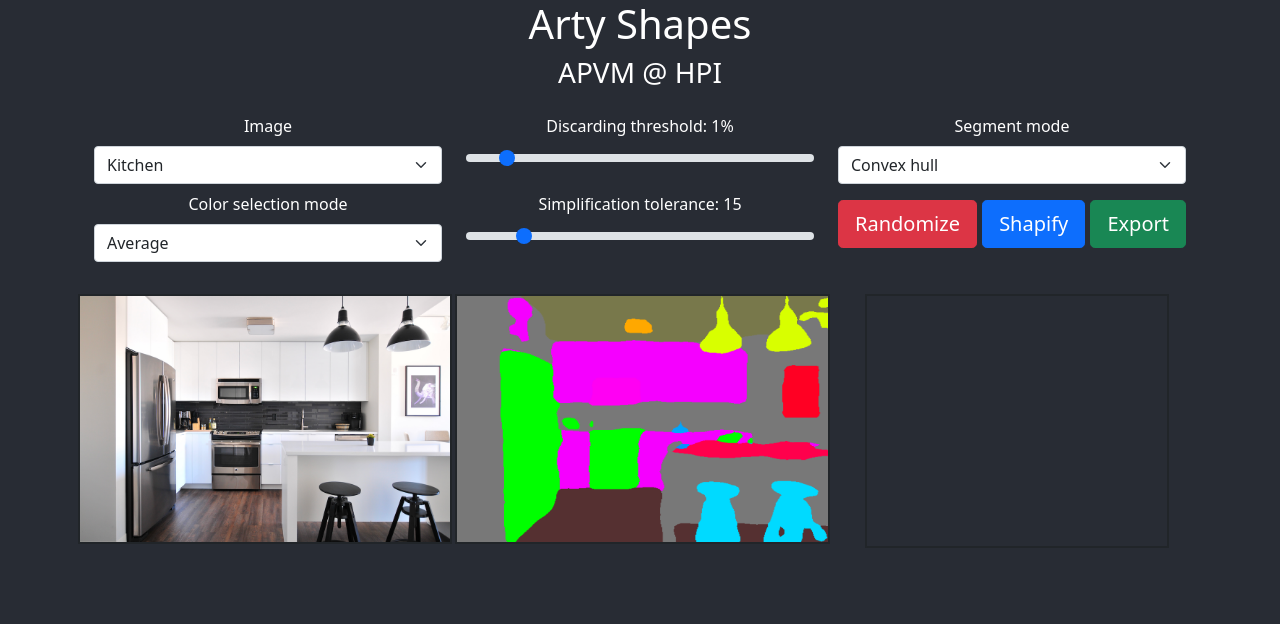
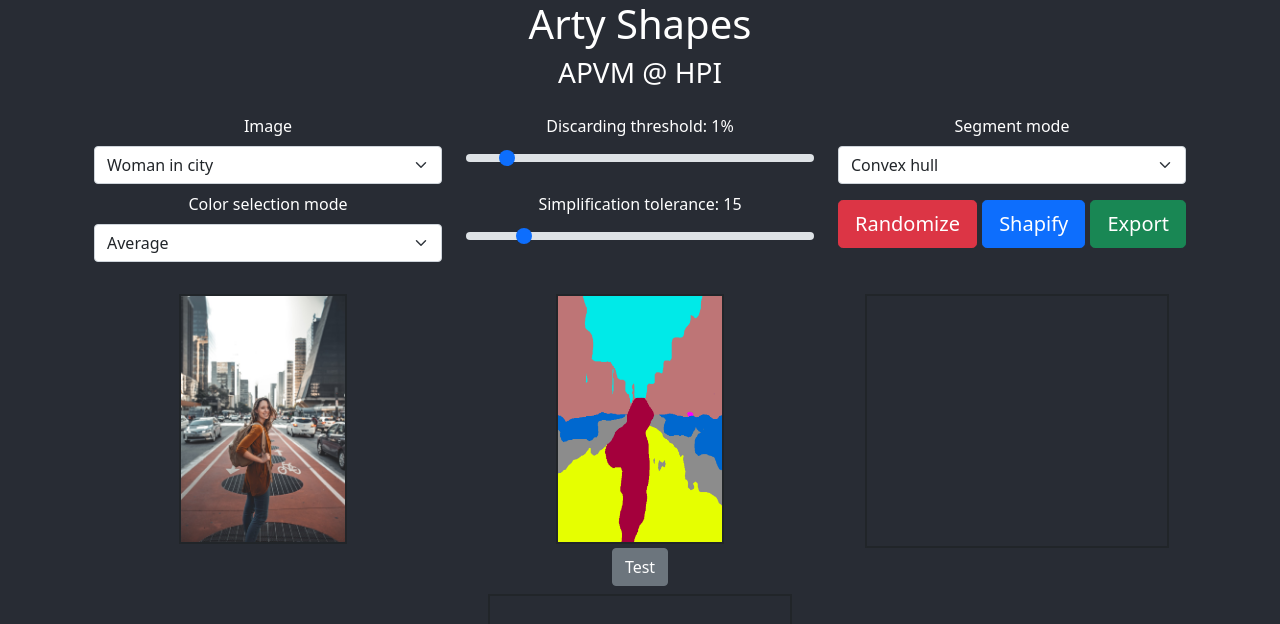
Before and after one commit to gwauge/arty-shapes, a React (Create React App) app: page / in a window 1280 px wide. Shown: the top 624 px of the page. Built offline with nearby package versions, Linux system fonts and the light colour scheme; the HTML template or start-up script is replaced by a standard one.

Commit message:
Feat: start work on OBB using PCA
- use new canvas to test and debug

```diff
--- a/package.json
+++ b/package.json
@@ -14,6 +14,7 @@
     "concaveman": "^1.2.1",
     "fabric": "^5.2.1",
     "monotone-chain-convex-hull": "^1.0.0",
+    "pca-js": "^1.0.2",
     "react": "^18.1.0",
     "react-dom": "^18.1.0",
     "react-scripts": "5.0.1",
--- a/src/App.tsx
+++ b/src/App.tsx
@@ -1,11 +1,13 @@
 import React from 'react';
 import './styles/App.css';
 import 'bootstrap/dist/css/bootstrap.min.css';
-import shapify, { canvas } from './utils/shapify';
+import shapify, { canvas as ascanvas } from './utils/shapify';
 import { randomizeSelect } from './utils';
+import { fabric } from 'fabric';
+import PCA from 'pca-js';
 
 const HEIGHT = 250;
-const TEST_IMG = 2;
+const TEST_IMG = 1;
 const DISCARD_THRESHOLD = 0.01;
 const TOLERANCE = 15;
 
@@ -14,6 +16,7 @@ function App() {
   const [img, setImg] = React.useState(TEST_IMG);
   const [discard, setDiscard] = React.useState(DISCARD_THRESHOLD);
   const [tolerance, setTolerance] = React.useState(TOLERANCE);
+  const [canvas, setCanvas] = React.useState<fabric.Canvas | null>(null);
 
   return (
     <div className="App">
@@ -25,10 +28,10 @@ function App() {
       <main>
 
         <div className='container-lg' style={{ minHeight: "100vh" }}>
-          <div className='row align-items-strech justify-content-center h-100'>
+          <div className='row align-items-strech justify-content-center'>
 
             {/* interactive elements */}
-            <div className='col-12 row h-100 justify-content-between my-3'>
+            <div className='col-12 row justify-content-between my-3'>
               <div className='col-4'>
                 <div>
                   <label className='form-label'>Image</label>
@@ -104,7 +107,6 @@ function App() {
                     setTolerance(parseInt(tolerance.value)); // update state
 
                     shapify();
-                    console.log("canvas:", canvas);
                   }}>Randomize</button>
                   <button className='btn btn-lg btn-primary' id="btn-shapify" onClick={shapify}>Shapify</button>
                   <button className='btn btn-lg btn-success' onClick={e => {
@@ -123,7 +125,7 @@ function App() {
                     }
 
                     // Start file download.
-                    if (canvas) download("artyshapes.svg", canvas.toSVG());
+                    if (ascanvas) download("artyshapes.svg", ascanvas.toSVG());
                     else alert("Canvas is not ready yet!");
 
                   }}>Export</button>
@@ -148,7 +150,101 @@ function App() {
             </div>
 
           </div>
+          <button className='btn btn-secondary mb-2' onClick={async e => {
+            let c = canvas;
+            if (c) c.dispose();
+            c = new fabric.Canvas('as-canvas-debug')
+            setCanvas(c);
+
+            const points = [
+              [3.7, 1.7],
+              [4.1, 3.8],
+              [4.7, 2.9],
+              [5.2, 2.8],
+              [6.0, 4.0],
+              [6.3, 3.6],
+              [9.7, 6.3],
+              [10.0, 4.9],
+              [11.0, 3.6],
+              [12.5, 6.4]
+            ] as [number, number][];
+
+            let minY = [0, Infinity];
+            let maxY = [0, -1];
+            let minX = [Infinity, 0];
+            let maxX = [-1, 0];
+            const SCALE_FACTOR = 20;
+            const HEIGHT = (c.height || 250);
+            for (const point of points) {
+              c.add(new fabric.Circle({
+                left: point[0] * SCALE_FACTOR,
+                top: HEIGHT - point[1] * SCALE_FACTOR,
+                radius: 2,
+                fill: 'blue',
+              }));
+
+              if (point[1] < minY[1]) minY = point;
+              if (point[1] > maxY[1]) maxY = point;
+              if (point[0] < minX[0]) minX = point;
+              if (point[0] > maxX[0]) maxX = point;
+            }
+
+            const center = [
+              (minX[0] + maxX[0]) / 2,
+              (minY[1] + maxY[1]) / 2
+            ];
+            c.add(new fabric.Circle({
+              left: center[0] * SCALE_FACTOR,
+              top: HEIGHT - center[1] * SCALE_FACTOR,
+              radius: 3,
+              fill: 'red',
+            }));
+
+            const eigenvectors = PCA.getEigenVectors(points);
+            console.log(eigenvectors);
+
+            // vector from center to maxY
+            const c_len = [
+              maxY[0] - center[0],
+              maxX
+            ]
+
+            const w = (center[0] - minX[0]) * SCALE_FACTOR;
+            const h = (center[1] - minY[1]) * SCALE_FACTOR;
+            console.log("hw:", h, w);
+
+            const obb = [
+              {
+                x: center[0] * SCALE_FACTOR - eigenvectors[0].vector[0] * w,
+                y: HEIGHT - center[1] * SCALE_FACTOR - eigenvectors[0].vector[1] * h,
+              },
+              {
+                x: center[0] * SCALE_FACTOR + eigenvectors[1].vector[0] * w,
+                y: HEIGHT - center[1] * SCALE_FACTOR + eigenvectors[1].vector[1] * h,
+              },
+              {
+                x: center[0] * SCALE_FACTOR + eigenvectors[0].vector[0] * w,
+                y: HEIGHT - center[1] * SCALE_FACTOR + eigenvectors[0].vector[1] * h,
+              },
+              {
+                x: center[0] * SCALE_FACTOR - eigenvectors[1].vector[0] * w,
+                y: HEIGHT - center[1] * SCALE_FACTOR - eigenvectors[1].vector[1] * h,
+              }
+            ];
+
+            // stroke OABB
+            c.add(new fabric.Polygon(obb, {
+              fill: '',
+              strokeWidth: 2,
+              stroke: "black"
+            }));
+
+          }}>Test</button>
+          <div className='d-flex justify-content-center mb-3'>
+            <canvas id="as-canvas-debug" className='border border-dark border-2' height={250} />
+          </div>
         </div>
+
       </main>
     </div>
   );
--- a/src/types/index.d.ts
+++ b/src/types/index.d.ts
@@ -5,3 +5,9 @@ declare module 'monotone-chain-convex-hull' {
 declare module 'simplify-js' {
     export default function simplify(points: Array<{ x: number, y: number }>, tolerance: number = 1, highQuality: boolean = false): Array<{ x: number, y: number }>
 };
+
+declare module 'pca-js' {
+    type Vector = [number, number];
+    export function getEigenVectors(points: Array<Vector>): Array<{ eigenvalue: number, vector: Vector }>;
+
+};
--- a/src/utils/index.ts
+++ b/src/utils/index.ts
@@ -105,3 +105,13 @@ export function randomizeSelect(id: string) {
     const index = Math.floor(Math.random() * items.length);
     select.selectedIndex = index;
 }
+
+type ArrayLengthMutationKeys = 'splice' | 'push' | 'pop' | 'shift' | 'unshift' | number;
+export type ArrayItems<T extends Array<any>> = T extends Array<infer TItems> ? TItems : never;
+export type FixedLengthArray<T, L extends number, TObj = [T, ...Array<T>]> =
+    Pick<TObj, Exclude<keyof TObj, ArrayLengthMutationKeys>>
+    & {
+        readonly length: L
+        [I: number]: T
+        [Symbol.iterator]: () => IterableIterator<T>
+    }
--- a/src/utils/shapify.ts
+++ b/src/utils/shapify.ts
@@ -1,6 +1,7 @@
 import monotoneChainConvexHull from 'monotone-chain-convex-hull';
 import simplify from 'simplify-js';
 import concaveman from 'concaveman';
+import PCA from 'pca-js';
 import { fabric } from 'fabric';
 
 import hk from './ccl';
@@ -41,7 +42,6 @@ export default function shapify() {
     draw_segments(image_data);
 
     console.timeEnd('shapify');
-    console.log(canvas);
 }
 
 export function draw_segments(
@@ -90,7 +90,7 @@ export function draw_segments(
     console.log("segments:", segments.length);
     segments
         .sort((a, b) => (b.s - b.n) * (b.e - b.w) - (a.s - a.n) * (a.e - a.w)) // sort by size of the bounding box
-        .forEach(segment => {
+        .forEach((segment, index) => {
             // discard small segments (area smaller than a predefined value relative to the size of the image)
             if ((segment.s - segment.n) * (segment.e - segment.w) < (img.height * img.width) * discard_threshold) return;
 
@@ -122,17 +122,74 @@ export function draw_segments(
             const simplified = simplify(points.map(p => ({ x: p[0], y: p[1] })), tolerance);
 
             // Initialize and render the polygon in canvas
-            if(color_mode_select.value === "Mondrian") {
-                console.log("Mondrian");
-                canvas.add(new  fabric.Polygon(simplified, {
+            if (color_mode_select.value === "Mondrian") {
+                // console.log("Mondrian");
+                canvas.add(new fabric.Polygon(simplified, {
                     fill: segment.color,
                     strokeWidth: 5,
                     stroke: "#000000"
                 }))
             } else {
                 canvas.add(new fabric.Polygon(simplified, {
-                    fill: segment.color
+                    fill: index === 3 ? "red" : segment.color
                 }))
+            }
+
+            if (index === 3) {
+                console.log("segment:", segment);
+                const eigenvectors = PCA.getEigenVectors(points);
+                console.log("eigenvectors", eigenvectors);
+
+                const center = [
+                    segment.w + (segment.e - segment.w) / 2,
+                    segment.n + (segment.s - segment.n) / 2
+                ] as [number, number];
+
+                // const w = (segment.e - segment.w) / 2;
+                // const h = (segment.s - segment.n) / 2;
+                const w = 10;
+                const h = 10;
+
+                canvas.add(new fabric.Line([
+                    center[0], center[1],
+                    center[0] + w * eigenvectors[0].vector[0], center[1] + h * eigenvectors[0].vector[1]
+                ], {
+                    strokeWidth: 2,
+                    stroke: 'black'
+                }))
+                canvas.add(new fabric.Line([
+                    center[0], center[1],
+                    center[0] + w * eigenvectors[1].vector[0], center[1] + h * eigenvectors[1].vector[1]
+                ], {
+                    strokeWidth: 2,
+                    stroke: 'black'
+                }))
+
+                const obb = [
+                    {
+                        x: Math.floor(center[0] - eigenvectors[0].vector[0] * w),
+                        y: center[1] - eigenvectors[0].vector[1] * h,
+                    },
+                    {
+                        x: center[0] + eigenvectors[1].vector[0] * w,
+                        y: center[1] + eigenvectors[1].vector[1] * h,
+                    },
+                    {
+                        x: center[0] + eigenvectors[0].vector[0] * w,
+                        y: center[1] + eigenvectors[0].vector[1] * h,
+                    },
+                    {
+                        x: center[0] - eigenvectors[1].vector[0] * w,
+                        y: center[1] - eigenvectors[1].vector[1] * h,
+                    }
+                ]
+
+                // stroke OABB
+                canvas.add(new fabric.Polygon(obb, {
+                    fill:'',
+                    strokeWidth: 2,
+                    stroke: "black"
+                }));
             }
         })
 }
```
